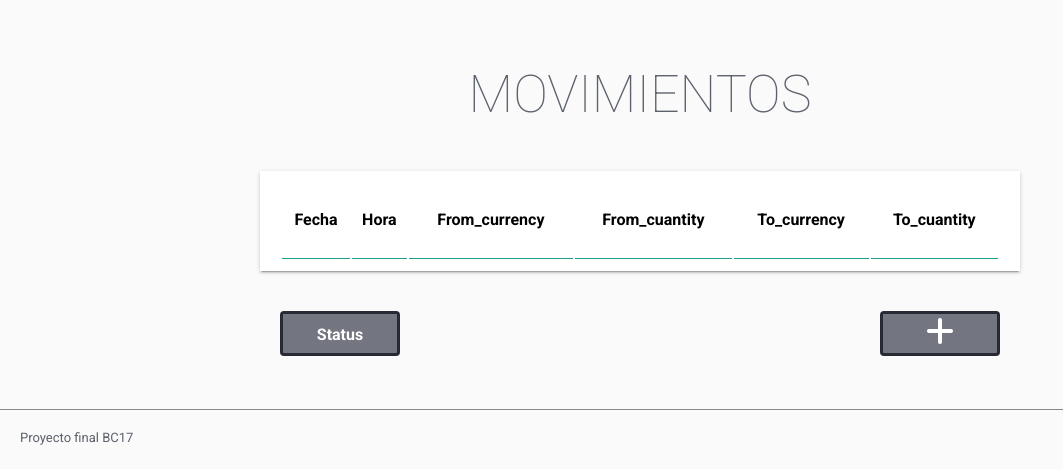
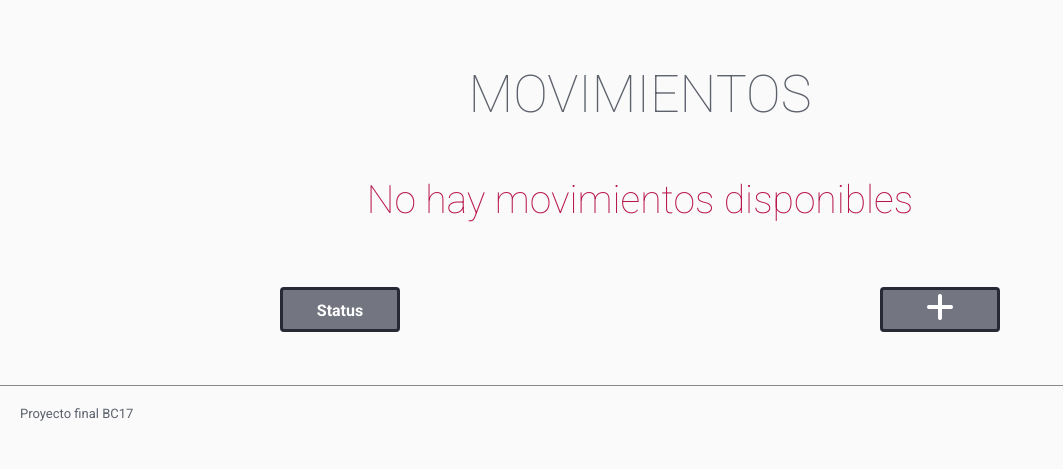
Before and after one commit to juancarlosapalategi/proyecto-kc, a Flask app: template balance/templates/inicio.html in a window 1280 px wide. Shown: the part 75-544 px from the top of the page, without its empty margins (0-1063 px from the left). Run offline with Flask 3, Linux system fonts and the light colour scheme; the template is opened without the code that fills it, so the values that code supplies are empty.

Commit message:
feat: pongo mensaje si no hay movimientos en la lista

```diff
--- a/balance/static/css/styles.css
+++ b/balance/static/css/styles.css
@@ -47,6 +47,10 @@ table.paper {
     margin: 0;
 }
 
+.lista_vacia {
+    text-align: center;
+    color: var(--primary-color);
+}
 
 table.paper .titulo-tabla {
     border-bottom: solid thin var(--secundary-color);
--- a/balance/templates/inicio.html
+++ b/balance/templates/inicio.html
@@ -9,7 +9,7 @@
 {% block contenido %}
 
 <h1>MOVIMIENTOS</h1>
-
+{% if movs %}
 <table class="paper">
     <tr>
         <th class="titulo-tabla">Fecha</th>
@@ -33,8 +33,11 @@
     {% endfor %}
 
 
+</table>
+{% else %}
+<h2 class="lista_vacia">No hay movimientos disponibles</h2>
+{% endif %}
 
-</table>
 <p>
     <a href="/status"><button type="estado">Status</button></a>
     <a href="/compra"><button type="nuevo"><i class="fa-solid fa-plus"></i></button></a>
```
Also changed, not shown: balance/data/balance.db.
